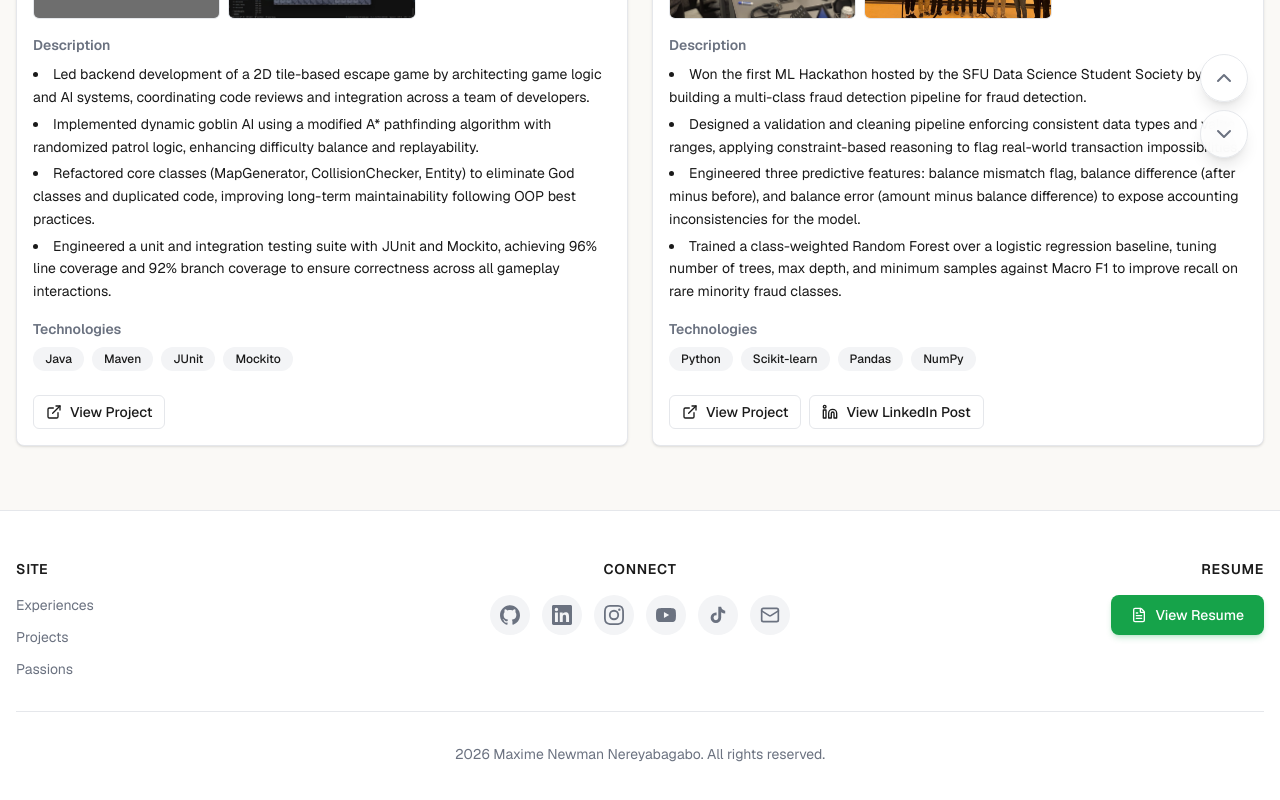
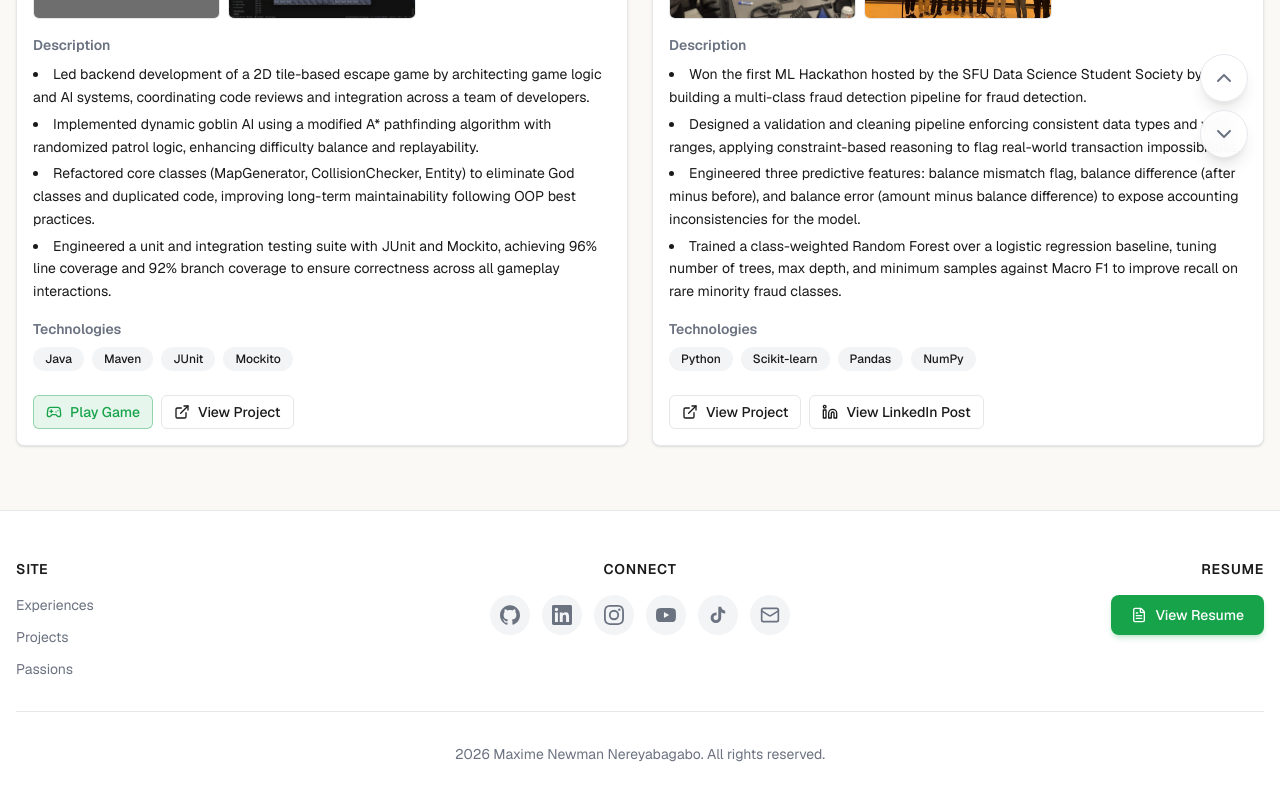
Before and after one commit to maximenewman/portfolio, a Next.js app: page /projects in a window 1280 px wide. Shown: the part 610-1410 px from the top of the page. Built offline with nearby package versions, Linux system fonts and the light colour scheme; grey boxes are pictures that could not be loaded.

Commit message:
feat: add optional playUrl on projects Play Game CTA
fix: keep arrow keys in GoblinsKeep iframe and lock page scroll

```diff
--- a/app/goblinskeep/components/game-frame.tsx
+++ b/app/goblinskeep/components/game-frame.tsx
@@ -5,6 +5,7 @@ import { Maximize2, Minimize2 } from "lucide-react"
 
 export default function GameFrame() {
   const wrapperRef = useRef<HTMLDivElement>(null)
+  const iframeRef = useRef<HTMLIFrameElement>(null)
   const [isFullscreen, setIsFullscreen] = useState(false)
   const [supported, setSupported] = useState(true)
 
@@ -15,6 +16,16 @@ export default function GameFrame() {
     document.addEventListener("fullscreenchange", onChange)
     return () => document.removeEventListener("fullscreenchange", onChange)
   }, [])
+
+  useEffect(() => {
+    const prev = document.body.style.overflow
+    document.body.style.overflow = "hidden"
+    return () => {
+      document.body.style.overflow = prev
+    }
+  }, [])
+
+  const focusGame = () => iframeRef.current?.contentWindow?.focus()
 
   const toggleFullscreen = async () => {
     const el = wrapperRef.current
@@ -33,6 +44,7 @@ export default function GameFrame() {
   return (
     <div
       ref={wrapperRef}
+      onMouseEnter={focusGame}
       className={`relative w-full bg-[#04040a] ${
         isFullscreen
           ? "h-screen"
@@ -40,11 +52,13 @@ export default function GameFrame() {
       }`}
     >
       <iframe
+        ref={iframeRef}
         src="/goblinskeep/index.html"
         title="Goblin's Keep"
         className="block h-full w-full border-0"
         allow="autoplay; fullscreen"
         allowFullScreen
+        onLoad={focusGame}
       />
 
       {supported && (
--- a/app/projects/components/project_display.tsx
+++ b/app/projects/components/project_display.tsx
@@ -1,5 +1,6 @@
+import Link from "next/link"
 import { Project } from "@/app/projects/data/projects"
-import { ExternalLink, Linkedin } from "lucide-react"
+import { ExternalLink, Gamepad2, Linkedin } from "lucide-react"
 import { ProjectMediaGallery } from "./project_media_gallery"
 
 interface ProjectCardProps {
@@ -52,8 +53,17 @@ export function ProjectCard({ project }: ProjectCardProps) {
         </div>
 
         {/* Links */}
-        {(project.link || project.linkedinPostUrl) && (
+        {(project.link || project.playUrl || project.linkedinPostUrl) && (
           <div className="mt-auto flex flex-wrap gap-2 pt-2">
+            {project.playUrl && (
+              <Link
+                href={project.playUrl}
+                className="btn-hover inline-flex items-center gap-2 rounded-md border border-primary/40 bg-primary/10 px-3 py-1.5 text-sm font-medium text-primary transition-colors hover:bg-primary/20"
+              >
+                <Gamepad2 className="h-4 w-4" />
+                Play Game
+              </Link>
+            )}
             {project.link && (
               <a
                 href={project.link}
--- a/app/projects/data/projects.tsx
+++ b/app/projects/data/projects.tsx
@@ -10,6 +10,7 @@ export interface Project {
   description: string[]
   tech: string[]
   link: string
+  playUrl?: string
   linkedinPostUrl?: string
   media?: ProjectMedia[]
 }
@@ -25,6 +26,7 @@ export const projects: Project[] = [
     ],
     tech: ["Java", "Maven", "JUnit", "Mockito"],
     link: "https://github.com/maximenewman/GoblinsKeep",
+    playUrl: "/goblinskeep",
     media: [
       {
         type: "video",
```
